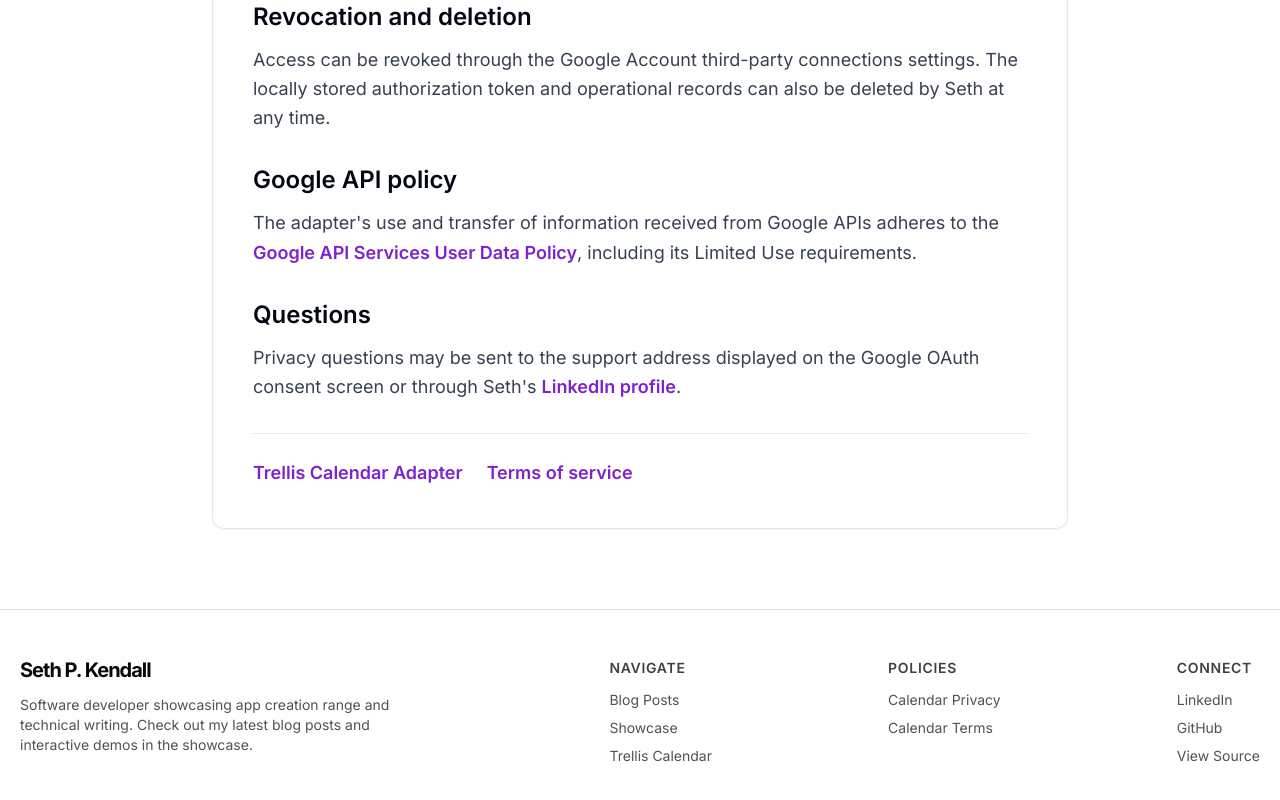
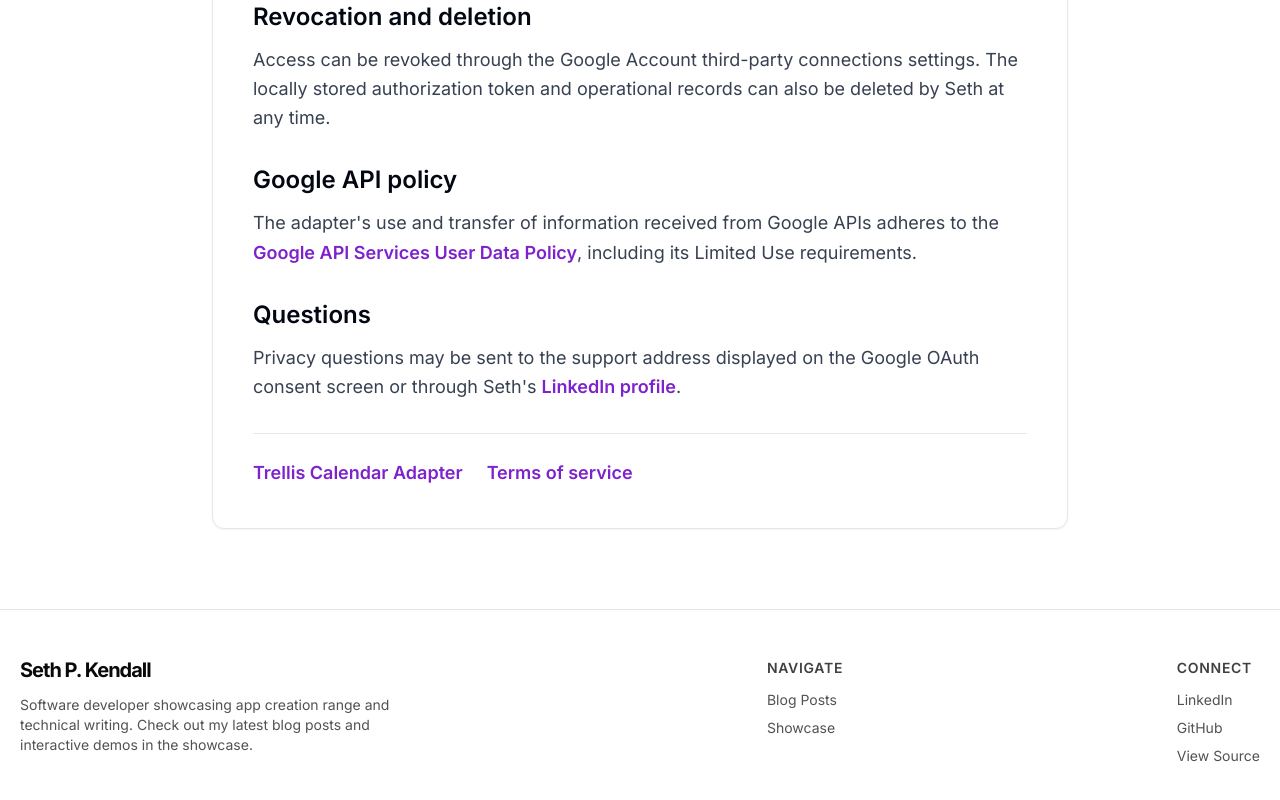
Before and after one commit to sethpkendall/spk-portfolio-site, a Next.js app: page /privacy/trellis-calendar in a window 1280 px wide. Shown: the part 1549-2349 px from the top of the page. Built offline with nearby package versions, Linux system fonts and the light colour scheme.

Commit message:
Keep Calendar policies out of global navigation

```diff
--- a/app/layout.tsx
+++ b/app/layout.tsx
@@ -67,24 +67,6 @@ function Footer() {
               <Link href="/showcase" className="text-neutral-600 dark:text-neutral-400 hover:text-neutral-900 dark:hover:text-neutral-100 transition-colors">
                 Showcase
               </Link>
-              <Link href="/trellis-calendar" className="text-neutral-600 dark:text-neutral-400 hover:text-neutral-900 dark:hover:text-neutral-100 transition-colors">
-                Trellis Calendar
-              </Link>
-            </nav>
-          </div>
-
-          {/* Policies */}
-          <div className="flex flex-col gap-3">
-            <h4 className="text-sm font-semibold uppercase tracking-wider text-neutral-700 dark:text-neutral-300">
-              Policies
-            </h4>
-            <nav className="flex flex-col gap-2 text-sm">
-              <Link href="/privacy/trellis-calendar" className="text-neutral-600 dark:text-neutral-400 hover:text-neutral-900 dark:hover:text-neutral-100 transition-colors">
-                Calendar Privacy
-              </Link>
-              <Link href="/terms/trellis-calendar" className="text-neutral-600 dark:text-neutral-400 hover:text-neutral-900 dark:hover:text-neutral-100 transition-colors">
-                Calendar Terms
-              </Link>
             </nav>
           </div>
 
```
